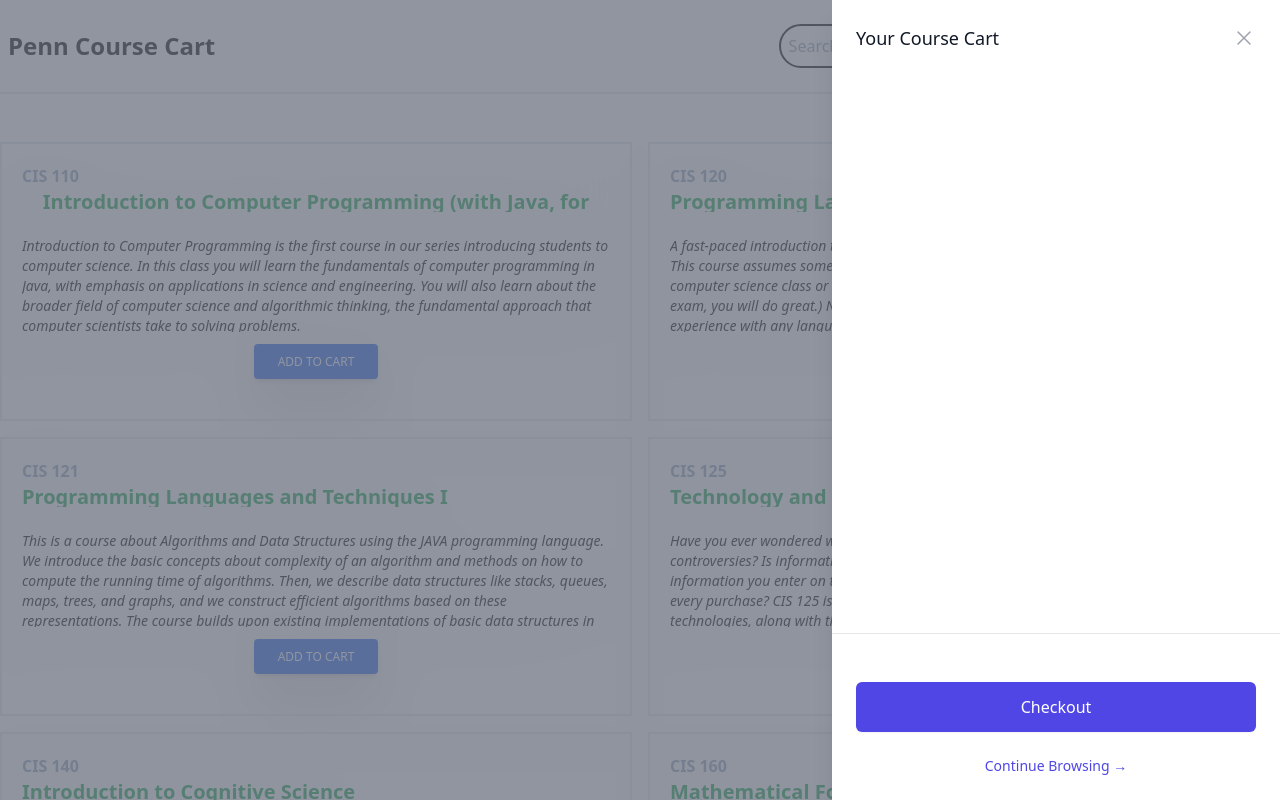
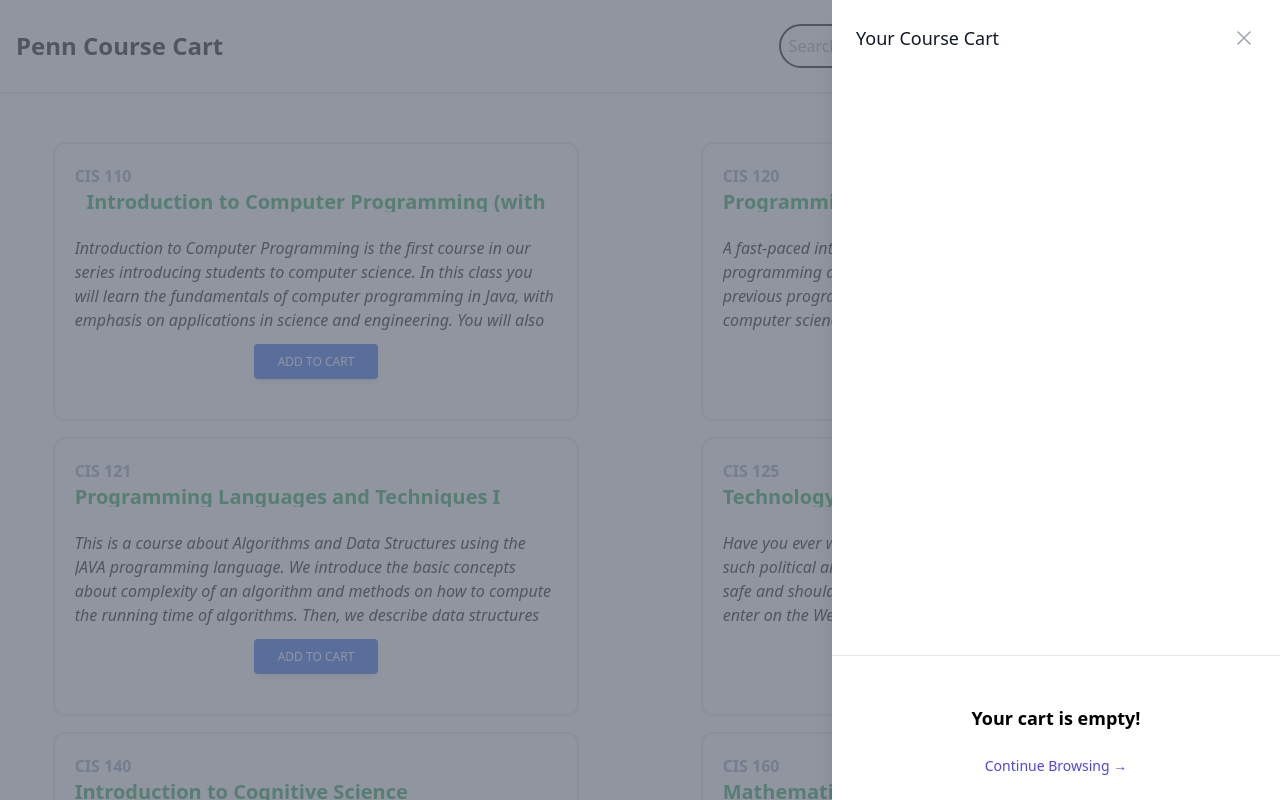
Before and after one commit to kavin1001/labs-FE-techincal, a React (Create React App) app: page / in a window 1280 px wide. Both pictures are taken after a click on the button "CART". Shown: the top 800 px of the page. Built offline with nearby package versions, Linux system fonts and the light colour scheme.

Commit message:
Complete modals

```diff
--- a/src/components/AppRoot.tsx
+++ b/src/components/AppRoot.tsx
@@ -1,9 +1,9 @@
 import React, {useState} from 'react';
 import Cart from './Cart';
-import Example from './Cart';
 import Courses from './Courses';
 import Nav from './Nav';
 import courses from '../data/courses.json'
+import Popup from './Popup';
 
 
 export const AppContext = React.createContext<null|any>(null);
@@ -14,9 +14,11 @@
     const [searchQuery, setSearchQuery] = useState<string>('');
     const [cart, setCart] = useState<any[]>([]);
     const [openCart, setOpenCart] = useState<boolean>(false);
+    const [openPopup, setOpenPopup] = useState<boolean>(false);
     const [course, setCourse] = useState<number>();
     const [tags, setTags] = useState<string[]>([]);
 
+    const selectedCourse = courses.find(c => c.number === course)
 
 
 
@@ -47,17 +49,25 @@
         setOpenCart(state);
     }
 
+    function showPopup(state: boolean) {
+        setOpenPopup(state);
+    }
+
 
 
     const appContextValue = {
         cart,
         showCart,
+        showPopup,
         chooseCourse,
         updateSearchQuery,
         removeItemFromCart,
         addItemToCart,
         tags,
         openCart,
+        openPopup,
+        setCourse,
+        selectedCourse
     }
 
     return (
@@ -65,6 +75,7 @@
             <Nav updateSearchQuery={updateSearchQuery} />
             <Cart courses={cart} />
             <Courses searchString={searchQuery}/>
+            {selectedCourse && <Popup course={selectedCourse}/>}
         </AppContext.Provider>
     );
 }
--- a/src/components/Cart.tsx
+++ b/src/components/Cart.tsx
@@ -69,12 +69,16 @@
 
                     <div className="border-t border-gray-200 py-6 px-4 sm:px-6">
                       <div className="mt-6">
+                      {courses.length === 0 && <p className='text-center text-lg font-bold'>Your cart is empty!</p>}
+                      {courses.length > 7 && <p className='text-center text-lg font-bold'>Too many courses in cart!</p>}
+                      {courses.length !== 0 && courses.length < 8 &&
                         <a
-                          href="#"
-                          className="flex items-center justify-center rounded-md border border-transparent bg-indigo-600 px-6 py-3 text-base font-medium text-white shadow-sm hover:bg-indigo-700"
+                        href="/checkout"
+                        className="flex items-center justify-center rounded-md border border-transparent bg-indigo-600 px-6 py-3 text-base font-medium text-white shadow-sm hover:bg-indigo-700"
                         >
-                          Checkout
+                        Checkout
                         </a>
+                      }
                       </div>
                       <div className="mt-6 flex justify-center text-center text-sm text-gray-500">
                         <button
--- a/src/components/Course.tsx
+++ b/src/components/Course.tsx
@@ -22,13 +22,19 @@
     const {dept, number, title, description, prereqs} = props;
 
     // const {chooseCourse, addItemToCart, cart, allCoursePrereqs} = useContext(AppContext);
-    const {chooseCourse, addItemToCart, cart, showCart} = useContext(AppContext);
+    const {chooseCourse, addItemToCart, cart, showCart, showPopup, setCourse} = useContext(AppContext);
     const [inCart, setInCart] = useState(false);
 
     // TODO: Change this comment - Changes the setInCart boolean when the cart changes to check how to color the button
     useEffect(() => {
         setInCart(cart.find((c:any) => c.number === number))
     }, [cart])
+
+    function showCourseInfo() {
+        setCourse(number)
+        showPopup(true)
+        console.log('showing course info')
+    }
 
     let coursePrereqs: string[] = []
 
@@ -38,12 +44,12 @@
     }
 
     return (
-        <div className=''>
-            <div className='drop-shadow-2xl border-2 p-5 w-full h-full'>
+        <div className='mx-auto w-5/6'>
+            <div className='shadow-sm hover:shadow-2xl rounded-xl border-2 p-5 w-full h-full'>
                 <div className='flex flex-col'>
                     <span className='font-bold text-slate-400'>{dept + ' ' + number}</span>
-                    <button className='w-fit h-6 text-xl font-bold text-green-600 text-ellipsis overflow-hidden mb-6'
-                    onClick={() => chooseCourse(number)}>{title}</button>
+                    <button className='w-fit h-6 text-xl font-bold text-green-600 text-ellipsis overflow-hidden mb-6 hover:underline'
+                    onClick={showCourseInfo}>{title}</button>
                     {/* <div className='course-prereq-row'>
                         {coursePrereqs.length !== 0 && <span className='span-bold'>Prereqs : &nbsp;</span>}
                         {prereqs && coursePrereqs.map((str:string) => {
@@ -56,10 +62,10 @@
                     </div> */}
                 </div>
                 <div className='h-24 text-ellipsis overflow-hidden ...'>
-                    <p className='text-sm italic h-fit'>{description}</p>
+                    <p className='text-md italic h-fit'>{description}</p>
                 </div>
                 <div className='w-full mb-5 flex self-end justify-center items-center mt-3'>
-                    <button className={inCart ? 'inline-block px-6 py-2.5 bg-gray-200 text-gray-700 font-medium text-xs leading-tight uppercase rounded shadow-md hover:bg-gray-300 hover:shadow-lg focus:bg-gray-300 focus:shadow-lg focus:outline-none focus:ring-0 active:bg-gray-400 active:shadow-lg transition duration-150 ease-in-out cursor-not-allowed' : 'inline-block px-6 py-2.5 bg-blue-600 text-white font-medium text-xs leading-tight uppercase rounded shadow-md hover:bg-blue-700 hover:shadow-lg focus:bg-blue-700 focus:shadow-lg focus:outline-none focus:ring-0 active:bg-blue-800 active:shadow-lg transition duration-150 ease-in-out'}
+                    <button className={inCart ? 'inline-block px-6 py-2.5 bg-gray-200 text-gray-700 font-medium text-xs leading-tight uppercase rounded shadow-md cursor-not-allowed' : 'inline-block px-6 py-2.5 bg-blue-600 text-white font-medium text-xs leading-tight uppercase rounded shadow-md hover:bg-blue-700 hover:shadow-lg focus:bg-blue-700 focus:shadow-lg focus:outline-none focus:ring-0 active:bg-blue-800 active:shadow-lg transition duration-150 ease-in-out'}
                     onClick={()=>{
                         console.log('add to cart')
                         addItemToCart(number)
--- a/src/components/Courses.tsx
+++ b/src/components/Courses.tsx
@@ -39,7 +39,7 @@
   let filteredCourses = displayedCourses.filter(value => filteredCoursesByPrereq.includes(value));
 
   return (
-    <div className='mt-12 h-full w-fit items-center justify-center'>
+    <div className='my-12 h-full w-fit items-center justify-center'>
       <div className='grid gap-4 grid-cols-2'>
         {filteredCourses.map((c) => (
           <Course
--- a/src/components/Nav.tsx
+++ b/src/components/Nav.tsx
@@ -5,7 +5,7 @@
   return (
     <div className="border-b-2 justify-content-left">
       <div className="flex justify-between items-center">
-        <h1 className="text-2xl font-bold py-6 px-2">Penn Course Cart</h1>
+        <h1 className="text-2xl font-bold py-6 px-4">Penn Course Cart</h1>
         <div className="flex items-center px-2">
           <Search updateSearchQuery={updateSearchQuery} />
           <ShowCartButton />
--- /dev/null
+++ b/src/components/Popup.tsx
@@ -0,0 +1,92 @@
+import { Fragment, useContext, useEffect, useRef, useState } from 'react'
+import { Dialog, Transition } from '@headlessui/react'
+import { AppContext } from './AppRoot';
+
+export default function Popup({course}: {course:any}) {
+const {openPopup, showPopup, addItemToCart, showCart, cart} = useContext(AppContext);
+
+  const cancelButtonRef = useRef(null)
+
+  const [inCart, setInCart] = useState(false);
+
+  function addToCart() {
+    showPopup(false)
+    addItemToCart(course.number)
+    setInCart(true)
+    showCart(true);
+    setTimeout(() => {
+        showCart(false);
+    }, 2500);
+  }
+
+    // TODO: Change this comment
+    useEffect(() => {
+        setInCart(cart.find((c:any) => c.number === course.number))
+    }, [cart, course.number])
+
+  return (
+    <Transition.Root show={openPopup} as={Fragment}>
+      <Dialog as="div" className="relative z-10" initialFocus={cancelButtonRef} onClose={showPopup}>
+        <Transition.Child
+          as={Fragment}
+          enter="ease-out duration-300"
+          enterFrom="opacity-0"
+          enterTo="opacity-100"
+          leave="ease-in duration-200"
+          leaveFrom="opacity-100"
+          leaveTo="opacity-0"
+        >
+          <div className="fixed inset-0 bg-gray-500 bg-opacity-75 transition-opacity" />
+        </Transition.Child>
+
+        <div className="fixed inset-0 z-10 overflow-y-auto">
+          <div className="flex min-h-full items-end justify-center p-4 text-center sm:items-center sm:p-0">
+            <Transition.Child
+              as={Fragment}
+              enter="ease-out duration-300"
+              enterFrom="opacity-0 translate-y-4 sm:translate-y-0 sm:scale-95"
+              enterTo="opacity-100 translate-y-0 sm:scale-100"
+              leave="ease-in duration-200"
+              leaveFrom="opacity-100 translate-y-0 sm:scale-100"
+              leaveTo="opacity-0 translate-y-4 sm:translate-y-0 sm:scale-95"
+            >
+              <Dialog.Panel className="relative transform overflow-hidden rounded-lg bg-white text-left shadow-xl transition-all sm:my-8 sm:w-full sm:max-w-lg">
+                <div className="bg-white px-4 pt-5 pb-4 sm:p-6 sm:pb-4">
+                  <div className="sm:flex sm:items-start">
+                    <div className="mt-3 text-center sm:mt-0 sm:ml-4 sm:text-left">
+                      <Dialog.Title as="h3" className="text-lg font-medium leading-6 text-gray-900">
+                        {course.title}
+                      </Dialog.Title>
+                      <div className="mt-2">
+                        <p className="text-sm text-gray-500">
+                          {course.description}
+                        </p>
+                      </div>
+                    </div>
+                  </div>
+                </div>
+                <div className="bg-gray-50 px-4 py-3 sm:flex sm:flex-row-reverse sm:px-6">
+                  <button
+                    type="button"
+                    className="inline-flex w-full justify-center rounded-md border border-transparent bg-violet-600 px-4 py-2 text-base font-medium text-white shadow-sm hover:bg-violet-700 focus:outline-none focus:ring-2 focus:ring-violet-500 focus:ring-offset-2 sm:ml-3 sm:w-auto sm:text-sm"
+                    onClick={() => showPopup(false)}
+                  >
+                    Back to Course Menu
+                  </button>
+                  <button
+                    type="button"
+                    className={inCart ? 'inline-block px-6 py-2.5 bg-gray-200 text-gray-700 font-medium text-xs leading-tight uppercase rounded shadow-md cursor-not-allowed' : 'inline-block px-6 py-2.5 bg-blue-600 text-white font-medium text-xs leading-tight uppercase rounded shadow-md hover:bg-blue-700 hover:shadow-lg focus:bg-blue-700 focus:shadow-lg focus:outline-none focus:ring-0 active:bg-blue-800 active:shadow-lg transition duration-150 ease-in-out'}
+                    onClick={addToCart}
+                    ref={cancelButtonRef}
+                  >
+                    {inCart ? 'In Cart' :' Add to Cart'}
+                  </button>
+                </div>
+              </Dialog.Panel>
+            </Transition.Child>
+          </div>
+        </div>
+      </Dialog>
+    </Transition.Root>
+  )
+}
--- a/src/components/ShowCartButton.tsx
+++ b/src/components/ShowCartButton.tsx
@@ -7,7 +7,7 @@
     return (
         <div className="flex space-x-2 justify-center">
             <div>
-                <button onClick={() => showCart(true)} type="button" className="flex items-center justify-between inline-block px-6 pt-2.5 pb-2 bg-blue-600 text-white font-medium text-xs leading-normal uppercase rounded shadow-md hover:bg-blue-700 hover:shadow-lg focus:bg-blue-700 focus:shadow-lg focus:outline-none focus:ring-0 active:bg-blue-800 active:shadow-lg transition duration-150 ease-in-out flex align-center">
+                <button onClick={() => showCart(true)} type="button" className="flex rounded-full items-center justify-between inline-block px-6 pt-2.5 pb-2 bg-blue-600 text-white font-medium text-xs leading-normal uppercase rounded shadow-md hover:bg-blue-700 hover:shadow-lg focus:bg-blue-700 focus:shadow-lg focus:outline-none focus:ring-0 active:bg-blue-800 active:shadow-lg transition duration-150 ease-in-out flex align-center">
                     <svg xmlns="http://www.w3.org/2000/svg" fill="none" viewBox="0 0 24 24" strokeWidth="1.5" stroke="currentColor" className="w-6 h-6">
                         <path strokeLinecap="round" strokeLinejoin="round" d="M2.25 3h1.386c.51 0 .955.343 1.087.835l.383 1.437M7.5 14.25a3 3 0 00-3 3h15.75m-12.75-3h11.218c1.121-2.3 2.1-4.684 2.924-7.138a60.114 60.114 0 00-16.536-1.84M7.5 14.25L5.106 5.272M6 20.25a.75.75 0 11-1.5 0 .75.75 0 011.5 0zm12.75 0a.75.75 0 11-1.5 0 .75.75 0 011.5 0z" />
                     </svg>
```
